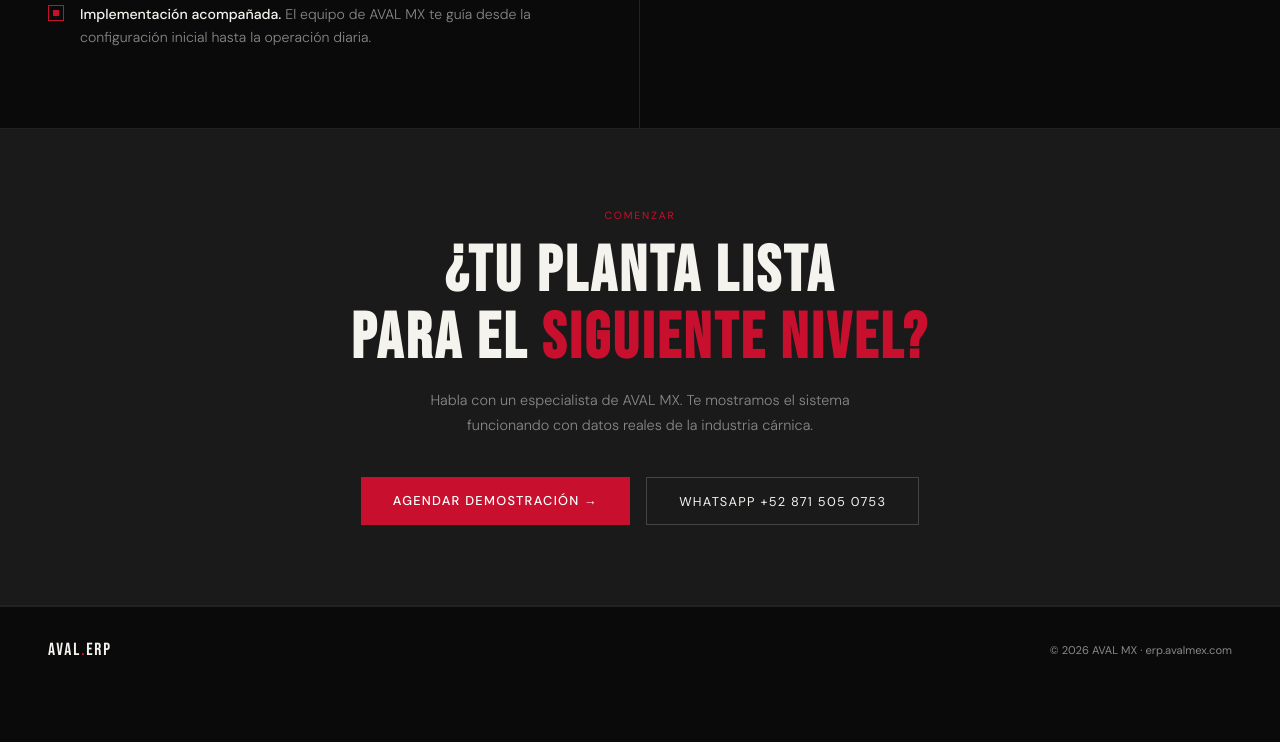
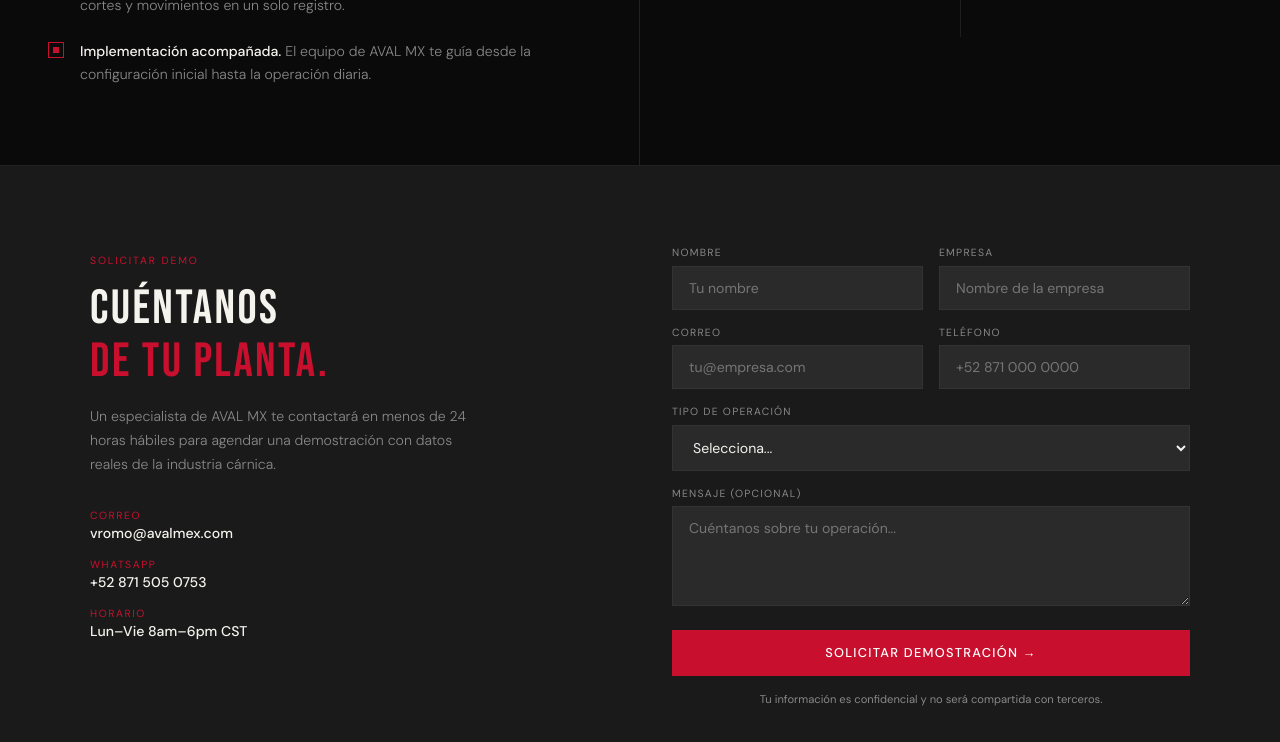
Before and after one commit to vromordz/aval-erp, a plain HTML site: page index.html in a window 1280 px wide. Shown: the part 2056-2798 px from the top of the page. Before the commit the page ends 2748 px from the top, so only its background shows below. Drawn offline with Linux system fonts and the light colour scheme.

Commit message:
formulario Formspree y back link a avalmex.com

```diff
--- a/index.html
+++ b/index.html
@@ -426,6 +426,118 @@
     }
     .cta-buttons { display: flex; gap: 1rem; justify-content: center; flex-wrap: wrap; }
 
+    /* ── FORMULARIO ── */
+    .contact-section {
+      padding: 5rem 3rem;
+      background: var(--gris);
+      border-bottom: 0.5px solid #222;
+    }
+    .contact-inner {
+      display: grid;
+      grid-template-columns: 1fr 1fr;
+      gap: 4rem;
+      align-items: start;
+      max-width: 1100px;
+      margin: 0 auto;
+    }
+    .contact-info { padding-top: 0.5rem; }
+    .contact-info p {
+      font-size: 0.88rem;
+      color: var(--text-muted);
+      line-height: 1.7;
+      font-weight: 300;
+      margin-top: 1rem;
+      max-width: 380px;
+    }
+    .contact-detail {
+      margin-top: 2rem;
+      display: flex;
+      flex-direction: column;
+      gap: 1rem;
+    }
+    .contact-detail-item { display: flex; flex-direction: column; gap: 2px; }
+    .contact-detail-label {
+      font-size: 0.65rem;
+      letter-spacing: 0.15em;
+      text-transform: uppercase;
+      color: var(--rojo);
+    }
+    .contact-detail-val {
+      font-size: 0.88rem;
+      color: var(--blanco);
+      font-weight: 500;
+    }
+
+    .contact-form { display: flex; flex-direction: column; gap: 1rem; }
+    .form-row { display: grid; grid-template-columns: 1fr 1fr; gap: 1rem; }
+    .form-group { display: flex; flex-direction: column; gap: 0.4rem; }
+    .form-group label {
+      font-size: 0.65rem;
+      letter-spacing: 0.12em;
+      text-transform: uppercase;
+      color: var(--text-muted);
+    }
+    .form-group input,
+    .form-group textarea,
+    .form-group select {
+      background: var(--gris2);
+      border: 0.5px solid #333;
+      color: var(--blanco);
+      font-family: 'DM Sans', sans-serif;
+      font-size: 0.88rem;
+      padding: 0.75rem 1rem;
+      outline: none;
+      transition: border-color 0.2s;
+      width: 100%;
+    }
+    .form-group input:focus,
+    .form-group textarea:focus,
+    .form-group select:focus { border-color: var(--rojo); }
+    .form-group textarea { resize: vertical; min-height: 100px; }
+    .form-group select option { background: var(--gris2); }
+    .form-submit {
+      background: var(--rojo);
+      color: #fff;
+      border: none;
+      padding: 0.9rem 2rem;
+      font-size: 0.8rem;
+      letter-spacing: 0.1em;
+      text-transform: uppercase;
+      cursor: pointer;
+      font-family: 'DM Sans', sans-serif;
+      font-weight: 500;
+      transition: opacity 0.2s;
+      width: 100%;
+      margin-top: 0.5rem;
+    }
+    .form-submit:hover { opacity: 0.85; }
+    .form-note {
+      font-size: 0.7rem;
+      color: var(--text-muted);
+      text-align: center;
+    }
+
+    /* ── BACK LINK ── */
+    .back-bar {
+      background: var(--negro);
+      border-bottom: 0.5px solid #222;
+      padding: 0.7rem 3rem;
+      display: flex;
+      align-items: center;
+    }
+    .back-link {
+      font-size: 0.7rem;
+      letter-spacing: 0.12em;
+      text-transform: uppercase;
+      color: var(--text-muted);
+      text-decoration: none;
+      display: flex;
+      align-items: center;
+      gap: 0.5rem;
+      transition: color 0.2s;
+    }
+    .back-link:hover { color: var(--blanco); }
+
     /* ── FOOTER ── */
     footer {
       padding: 2rem 3rem;
@@ -457,7 +569,10 @@
       .benefits { grid-template-columns: 1fr; }
       .ben-left { padding: 3rem 1.5rem; border-right: none; border-bottom: 0.5px solid #222; }
       .ben-right { padding: 3rem 1.5rem; }
-      .cta-section { padding: 3rem 1.5rem; }
+      .contact-inner { grid-template-columns: 1fr; gap: 2rem; }
+      .form-row { grid-template-columns: 1fr; }
+      .contact-section { padding: 3rem 1.5rem; }
+      .back-bar { padding: 0.7rem 1.5rem; }
       footer { padding: 1.5rem; flex-direction: column; gap: 0.75rem; text-align: center; }
       .strip { padding: 1rem 1.5rem; gap: 1.5rem; }
     }
@@ -471,10 +586,15 @@
     <ul class="nav-links">
       <li><a href="#modulos">Módulos</a></li>
       <li><a href="#beneficios">Beneficios</a></li>
-      <li><a href="#contacto">Contacto</a></li>
+      <li><a href="#demo">Contacto</a></li>
     </ul>
-    <a href="#contacto" class="nav-cta">Solicitar Demo</a>
+    <a href="#demo" class="nav-cta">Solicitar Demo</a>
   </nav>
+
+  <!-- BACK BAR -->
+  <div class="back-bar">
+    <a href="https://avalmex.com" class="back-link">← Regresar a avalmex.com</a>
+  </div>
 
   <!-- HERO -->
   <section class="hero">
@@ -483,7 +603,7 @@
       <h1 class="hero-title">Control total<br>desde el canal<br><span>hasta la caja.</span></h1>
       <p class="hero-sub">Producción, inventarios, despiece y rendimientos — todo integrado en un ERP diseñado exclusivamente para plantas cárnicas TIF en México.</p>
       <div class="hero-actions">
-        <a href="#contacto" class="btn-primary">Solicitar Demo →</a>
+        <a href="#demo" class="btn-primary">Solicitar Demo →</a>
         <a href="#modulos" class="btn-outline">Ver módulos</a>
       </div>
     </div>
@@ -650,14 +770,68 @@
     </div>
   </section>
 
-  <!-- CTA / CONTACTO -->
-  <section class="cta-section" id="contacto">
-    <div class="section-label">Comenzar</div>
-    <h2 class="cta-title">¿Tu planta lista<br>para el <span>siguiente nivel?</span></h2>
-    <p class="cta-sub">Habla con un especialista de AVAL MX. Te mostramos el sistema funcionando con datos reales de la industria cárnica.</p>
-    <div class="cta-buttons">
-      <a href="mailto:vromo@avalmex.com" class="btn-primary">Agendar demostración →</a>
-      <a href="https://wa.me/528715050753" class="btn-outline" target="_blank" rel="noopener">WhatsApp +52 871 505 0753</a>
+  <!-- DEMO / CONTACTO -->
+  <section class="contact-section" id="demo">
+    <div class="contact-inner">
+      <div class="contact-info">
+        <div class="section-label">Solicitar Demo</div>
+        <div class="section-title" style="margin-bottom:0;">Cuéntanos<br><span>de tu planta.</span></div>
+        <p>Un especialista de AVAL MX te contactará en menos de 24 horas hábiles para agendar una demostración con datos reales de la industria cárnica.</p>
+        <div class="contact-detail">
+          <div class="contact-detail-item">
+            <span class="contact-detail-label">Correo</span>
+            <span class="contact-detail-val">vromo@avalmex.com</span>
+          </div>
+          <div class="contact-detail-item">
+            <span class="contact-detail-label">WhatsApp</span>
+            <span class="contact-detail-val">+52 871 505 0753</span>
+          </div>
+          <div class="contact-detail-item">
+            <span class="contact-detail-label">Horario</span>
+            <span class="contact-detail-val">Lun–Vie 8am–6pm CST</span>
+          </div>
+        </div>
+      </div>
+
+      <form class="contact-form" action="https://formspree.io/f/xaqvnlrk" method="POST">
+        <div class="form-row">
+          <div class="form-group">
+            <label for="nombre">Nombre</label>
+            <input type="text" id="nombre" name="nombre" placeholder="Tu nombre" required />
+          </div>
+          <div class="form-group">
+            <label for="empresa">Empresa</label>
+            <input type="text" id="empresa" name="empresa" placeholder="Nombre de la empresa" required />
+          </div>
+        </div>
+        <div class="form-row">
+          <div class="form-group">
+            <label for="correo">Correo</label>
+            <input type="email" id="correo" name="email" placeholder="tu@empresa.com" required />
+          </div>
+          <div class="form-group">
+            <label for="telefono">Teléfono</label>
+            <input type="tel" id="telefono" name="telefono" placeholder="+52 871 000 0000" />
+          </div>
+        </div>
+        <div class="form-group">
+          <label for="tipo">Tipo de operación</label>
+          <select id="tipo" name="tipo">
+            <option value="">Selecciona...</option>
+            <option value="Planta TIF">Planta TIF</option>
+            <option value="Empacadora">Empacadora</option>
+            <option value="Distribuidora">Distribuidora</option>
+            <option value="Procesadora">Procesadora</option>
+            <option value="Otro">Otro</option>
+          </select>
+        </div>
+        <div class="form-group">
+          <label for="mensaje">Mensaje (opcional)</label>
+          <textarea id="mensaje" name="mensaje" placeholder="Cuéntanos sobre tu operación..."></textarea>
+        </div>
+        <button type="submit" class="form-submit">Solicitar demostración →</button>
+        <p class="form-note">Tu información es confidencial y no será compartida con terceros.</p>
+      </form>
     </div>
   </section>
 
```
